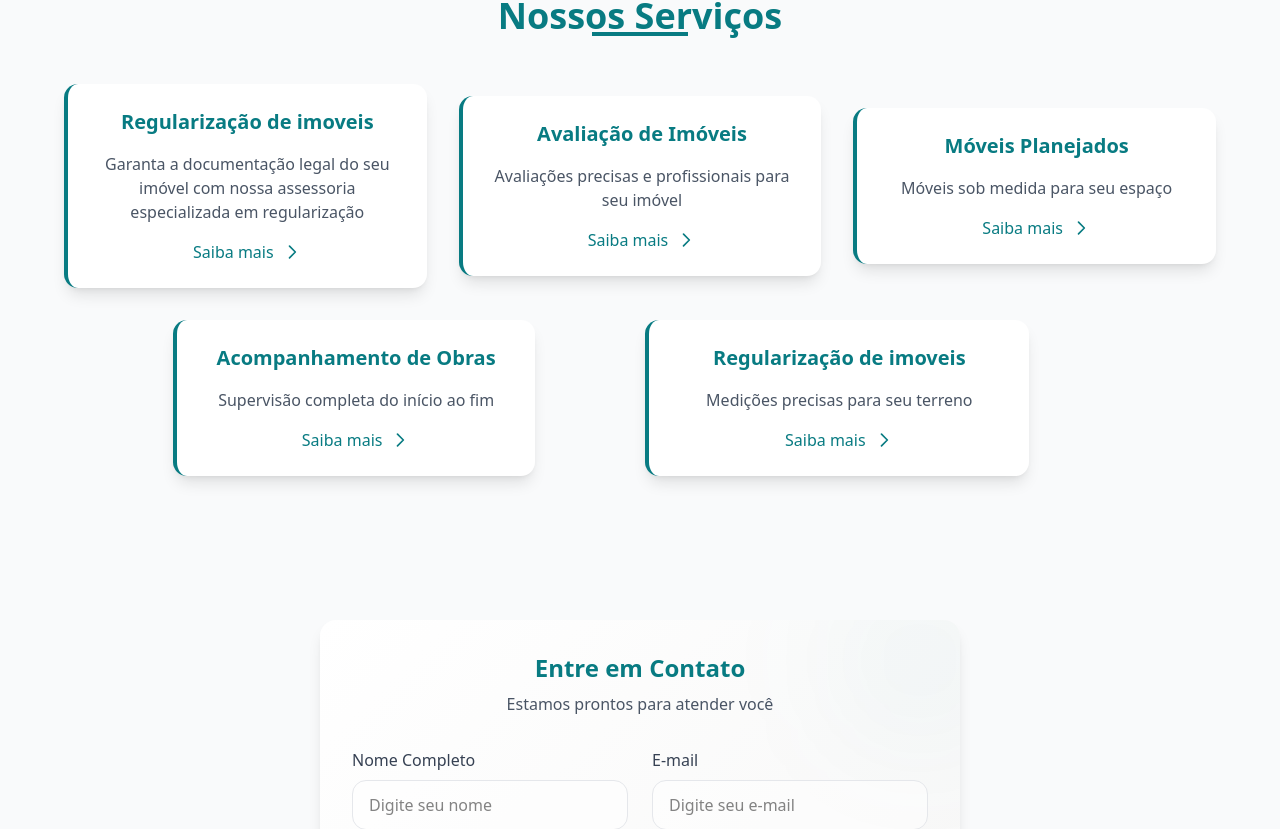
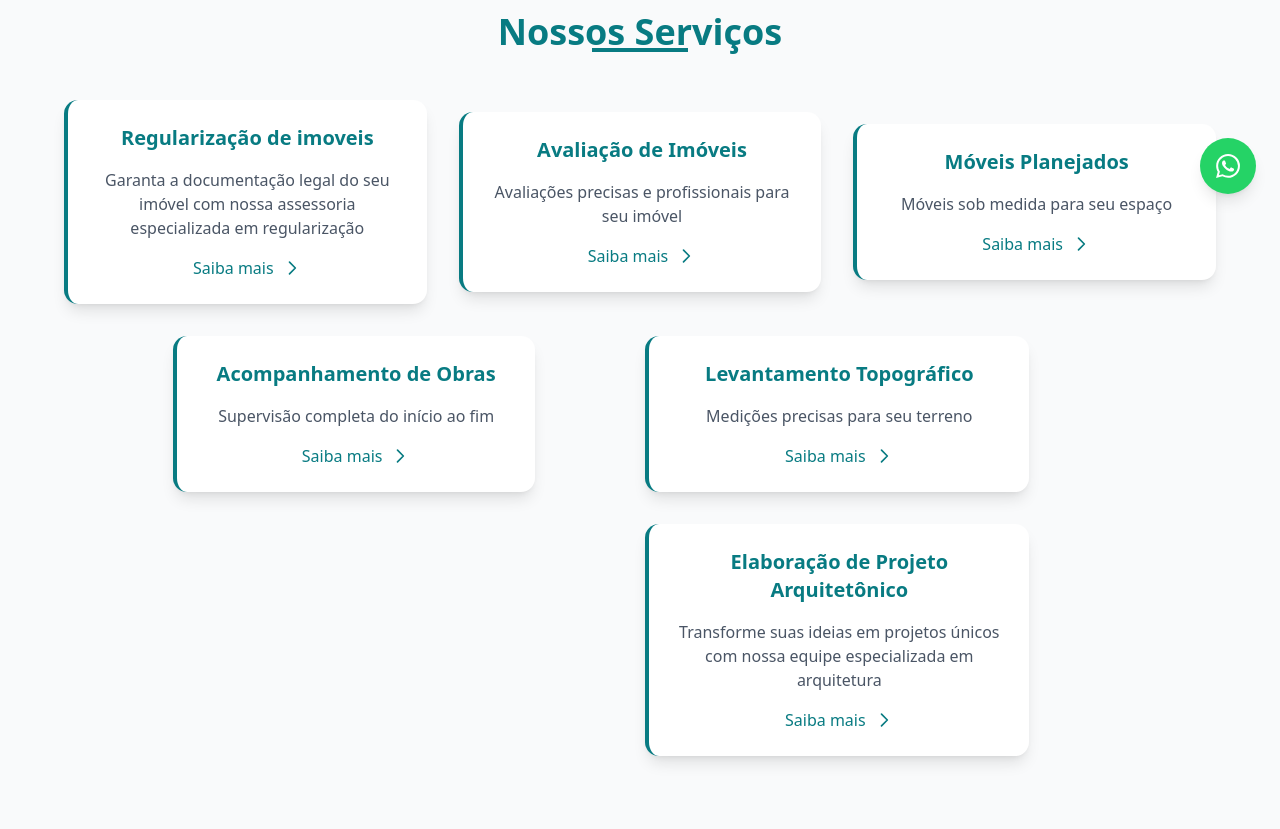
Before and after one commit to morgadothiago/imovel_360, a Next.js app: page / in a window 1280 px wide. Shown: the part 582-1411 px from the top of the page. Built offline with nearby package versions, Linux system fonts and the light colour scheme.

Commit message:
atualizando codigo

```diff
--- a/src/app/components/header/index.tsx
+++ b/src/app/components/header/index.tsx
@@ -15,6 +15,7 @@ export default function Header() {
     { label: "Móveis planejados", href: "/moveis" },
     { label: "Avaliação de imóveis", href: "/avaliacao" },
     { label: "Acompanhamento de Obras", href: "/obras" },
+    { label: "Elaboração de projeto arquitetônico", href: "/elaboracao" },
   ];
 
   return (
--- a/src/app/page.tsx
+++ b/src/app/page.tsx
@@ -37,6 +37,11 @@ export default function Home() {
       image: obras,
       title: "Acompanhamento de Obras",
       description: "Supervisão especializada do início ao fim"
+    },
+    {
+      image: obras,
+      title: "Elaboração de projeto arquitetônico",
+      description: "Transforme suas ideias em projetos únicos com nossa equipe especializada em arquitetura"
     }
   ];
 
@@ -184,8 +189,22 @@ export default function Home() {
           {/* Card 5 - Topografia */}
           <div className="bg-white rounded-xl shadow-lg p-6 transform hover:shadow-xl transition-all duration-300 border-l-4 border-[#087B82] group w-full max-w-sm lg:col-start-2 lg:col-span-2">
             <a href="/topografia" className="block">
-              <h2 className="text-xl font-semibold text-[#087B82] mb-4 group-hover:text-[#065c61] transition-colors text-center">Regularização de imoveis</h2>
+              <h2 className="text-xl font-semibold text-[#087B82] mb-4 group-hover:text-[#065c61] transition-colors text-center">Levantamento Topográfico</h2>
               <p className="text-gray-600 mb-4 text-center">Medições precisas para seu terreno</p>
+              <div className="flex items-center text-[#087B82] group-hover:text-[#065c61] justify-center">
+                <span>Saiba mais</span>
+                <svg className="w-5 h-5 ml-2 transform group-hover:translate-x-2 transition-transform" fill="none" stroke="currentColor" viewBox="0 0 24 24">
+                  <path strokeLinecap="round" strokeLinejoin="round" strokeWidth="2" d="M9 5l7 7-7 7"/>
+                </svg>
+              </div>
+            </a>
+          </div>
+
+          {/* Card 6 - Projeto Arquitetônico */}
+          <div className="bg-white rounded-xl shadow-lg p-6 transform hover:shadow-xl transition-all duration-300 border-l-4 border-[#087B82] group w-full max-w-sm lg:col-start-2 lg:col-span-2">
+            <a href="/projeto-arquitetonico" className="block">
+              <h2 className="text-xl font-semibold text-[#087B82] mb-4 group-hover:text-[#065c61] transition-colors text-center">Elaboração de Projeto Arquitetônico</h2>
+              <p className="text-gray-600 mb-4 text-center">Transforme suas ideias em projetos únicos com nossa equipe especializada em arquitetura</p>
               <div className="flex items-center text-[#087B82] group-hover:text-[#065c61] justify-center">
                 <span>Saiba mais</span>
                 <svg className="w-5 h-5 ml-2 transform group-hover:translate-x-2 transition-transform" fill="none" stroke="currentColor" viewBox="0 0 24 24">
@@ -285,6 +304,25 @@ export default function Home() {
         </div>
       </div>
 
+      {/* Botão WhatsApp Flutuante */}
+      <a
+        href="https://wa.me/5511920052992" // Substitua pelo seu número do WhatsApp
+        target="_blank"
+        rel="noopener noreferrer"
+        className="fixed bottom-6 right-6 bg-[#25D366] text-white p-4 rounded-full shadow-lg hover:bg-[#128C7E] transition-all duration-300 hover:scale-110 z-50 group"
+        aria-label="Contato via WhatsApp"
+    >
+        <div className="absolute right-full mr-4 top-1/2 -translate-y-1/2 bg-[#087B82] text-white px-4 py-2 rounded-lg shadow-lg opacity-0 group-hover:opacity-100 transition-opacity duration-300 whitespace-nowrap">
+          Fale conosco no WhatsApp
+        </div>
+        <svg
+          className="w-6 h-6"
+          fill="currentColor"
+          viewBox="0 0 24 24"
+        >
+          <path d="M17.472 14.382c-.297-.149-1.758-.867-2.03-.967-.273-.099-.471-.148-.67.15-.197.297-.767.966-.94 1.164-.173.199-.347.223-.644.075-.297-.15-1.255-.463-2.39-1.475-.883-.788-1.48-1.761-1.653-2.059-.173-.297-.018-.458.13-.606.134-.133.298-.347.446-.52.149-.174.198-.298.298-.497.099-.198.05-.371-.025-.52-.075-.149-.669-1.612-.916-2.207-.242-.579-.487-.5-.669-.51-.173-.008-.371-.01-.57-.01-.198 0-.52.074-.792.372-.272.297-1.04 1.016-1.04 2.479 0 1.462 1.065 2.875 1.213 3.074.149.198 2.096 3.2 5.077 4.487.709.306 1.262.489 1.694.625.712.227 1.36.195 1.871.118.571-.085 1.758-.719 2.006-1.413.248-.694.248-1.289.173-1.413-.074-.124-.272-.198-.57-.347m-5.421 7.403h-.004a9.87 9.87 0 01-5.031-1.378l-.361-.214-3.741.982.998-3.648-.235-.374a9.86 9.86 0 01-1.51-5.26c.001-5.45 4.436-9.884 9.888-9.884 2.64 0 5.122 1.03 6.988 2.898a9.825 9.825 0 012.893 6.994c-.003 5.45-4.437 9.884-9.885 9.884m8.413-18.297A11.815 11.815 0 0012.05 0C5.495 0 .16 5.335.157 11.892c0 2.096.547 4.142 1.588 5.945L.057 24l6.305-1.654a11.882 11.882 0 005.683 1.448h.005c6.554 0 11.89-5.335 11.893-11.893a11.821 11.821 0 00-3.48-8.413z"/>
+        </svg>
+      </a>
     </div>
   );
 }
```
